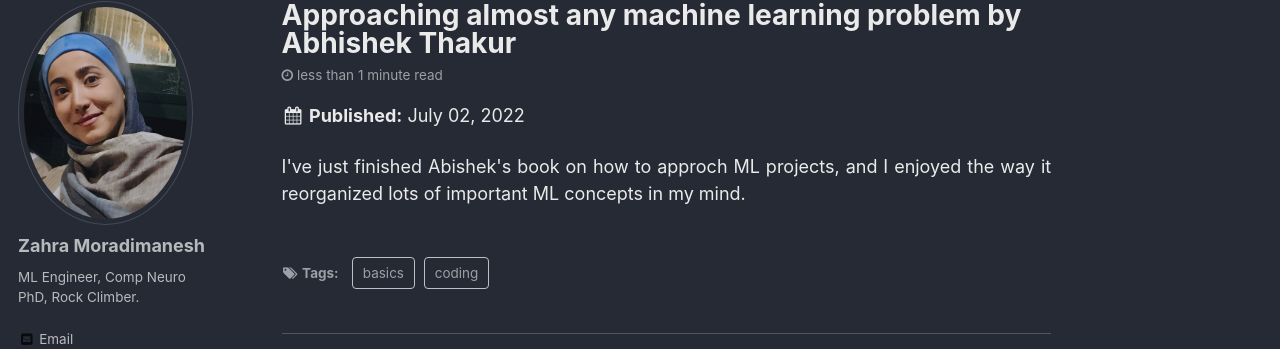
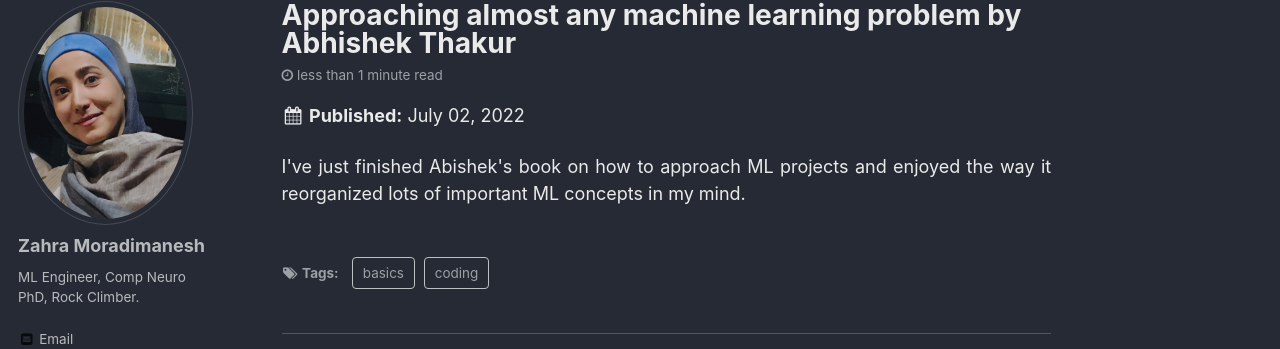
Before and after one commit to zahramor/zahramor.github.io, a Jekyll site: the page built from _posts/2022-07-02-basics-coding-AAAMLP.md, in a window 1280 px wide and 1201 px high. Shown: the part 117-466 px from the top of the window. Built offline with Jekyll 4.4.1, drawn with Linux system fonts in a browser that asks for light colours; some web fonts are replaced.

Commit message:
Update 2022-07-02-basics-coding-AAAMLP.md

```diff
--- a/_posts/2022-07-02-basics-coding-AAAMLP.md
+++ b/_posts/2022-07-02-basics-coding-AAAMLP.md
@@ -7,6 +7,6 @@ tags:
   - coding
 ---
 
-<p align="justify">I've just finished Abishek's book on how to approch ML projects, and I enjoyed the way it reorganized lots of important ML concepts in my mind.</p>
+<p align="justify">I've just finished Abishek's book on how to approach ML projects and enjoyed the way it reorganized lots of important ML concepts in my mind.</p>
 
 <p align="justify"></p>
```
